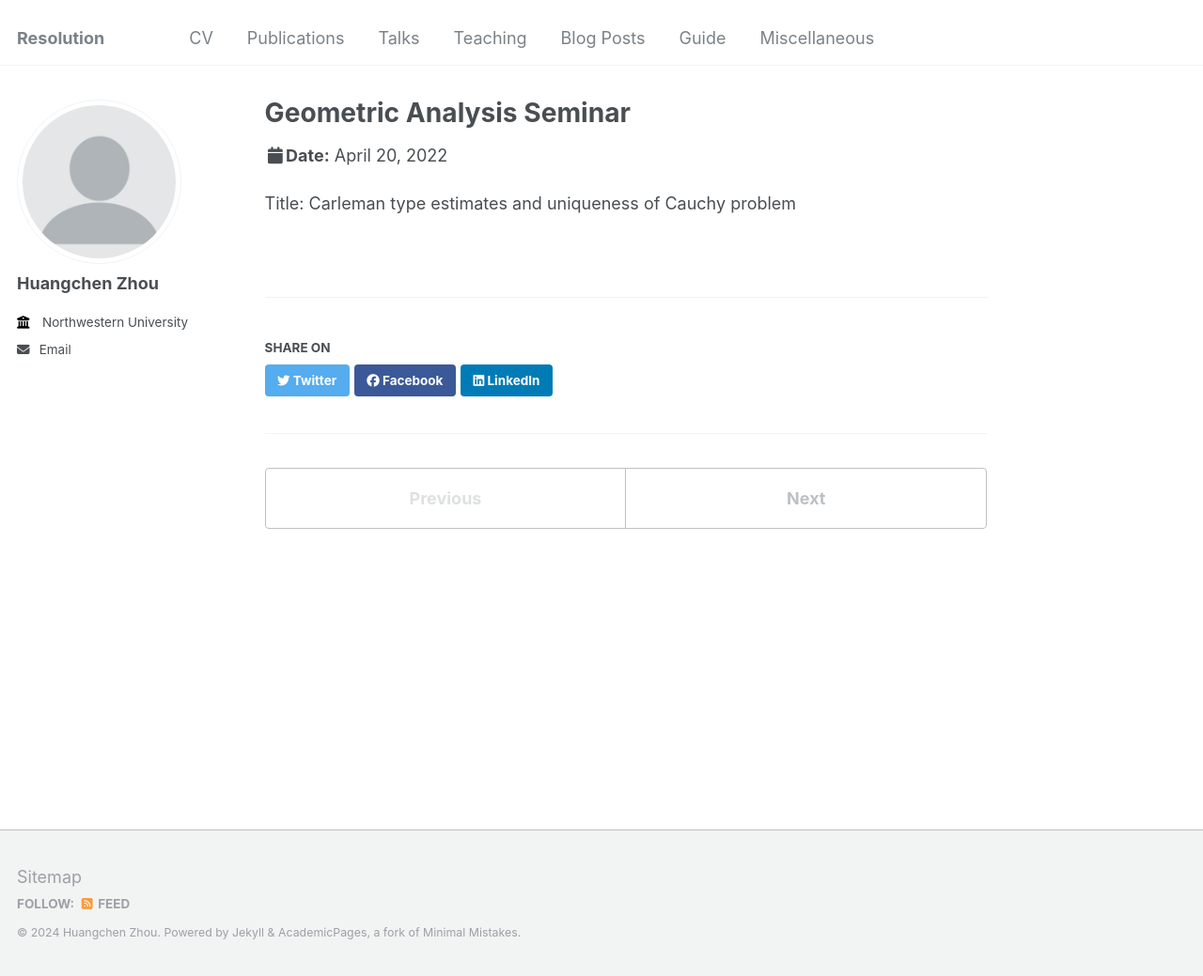
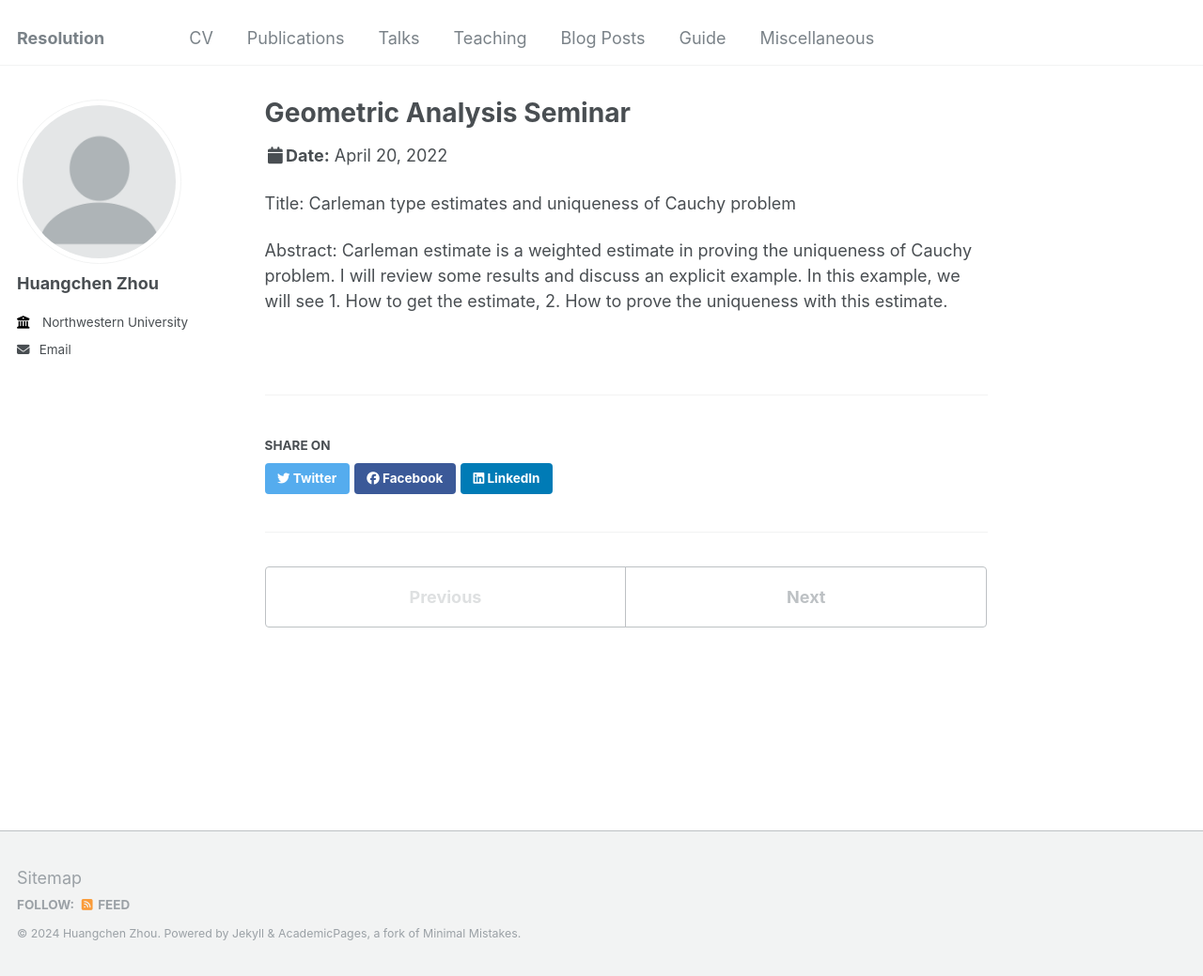
Before and after one commit to zhc515/zhc515.github.io, a Jekyll site: the page built from _talks/2022-04-20.md, in a window 1280 px wide and 1039 px high. Shown: the whole window at 94% size. Built offline with Jekyll 4.4.1, drawn with Linux system fonts in a browser that asks for light colours.

Commit message:
Update 2022-04-20.md

```diff
--- a/_talks/2022-04-20.md
+++ b/_talks/2022-04-20.md
@@ -9,3 +9,5 @@ location: "Montreal, Canada"
 ---
 
 Title: Carleman type estimates and uniqueness of Cauchy problem
+
+Abstract: Carleman estimate is a weighted estimate in proving the uniqueness of Cauchy problem. I will review some results and discuss an explicit example. In this example, we will see 1. How to get the estimate, 2. How to prove the uniqueness with this estimate.
```
